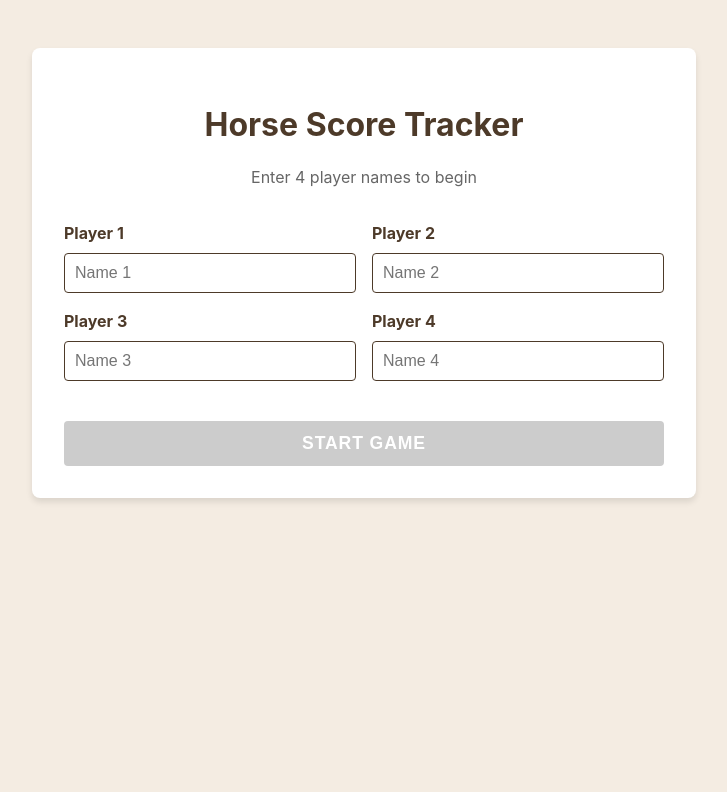
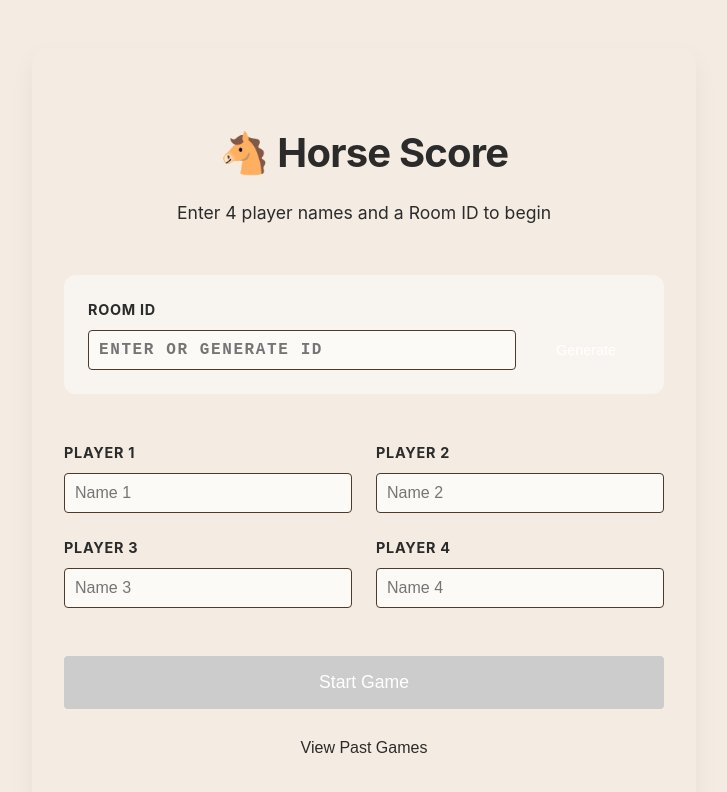
Before and after one commit to lethienan3196/horse-score, a React (Vite) app: page / in a window 1280 px wide. Shown: the top 792 px of the page, without its empty margins (276-1003 px from the left). Built offline with nearby package versions, Linux system fonts and the light colour scheme.

Commit message:
feat(06-01): Add Room ID support to SetupScreen

```diff
--- a/src/components/SetupScreen.css
+++ b/src/components/SetupScreen.css
@@ -1,78 +1,144 @@
 .setup-container {
   max-width: 600px;
   margin: 2rem auto;
-  padding: 2rem;
-  background-color: white;
-  border-radius: 8px;
-  box-shadow: 0 4px 6px rgba(0, 0, 0, 0.1);
+  padding: 3rem 2rem;
+  background-color: var(--color-bg-card);
+  border: 1px solid var(--color-border);
+  border-radius: 16px;
+  box-shadow: 0 10px 25px rgba(0, 0, 0, 0.05);
   text-align: center;
 }
 
+.setup-header {
+  margin-bottom: 3rem;
+}
+
 .setup-header h1 {
-  color: var(--color-earth-brown);
+  font-size: 2.5rem;
+  color: var(--color-primary);
   margin-bottom: 0.5rem;
+  letter-spacing: -0.02em;
 }
 
 .setup-header p {
-  color: #666;
-  margin-bottom: 2rem;
+  color: var(--color-text-muted);
+  font-size: 1.1rem;
 }
 
 .setup-form {
   display: flex;
   flex-direction: column;
-  gap: 1.5rem;
+  gap: 2rem;
+}
+
+.room-setup {
+  margin-bottom: 1rem;
+  padding: 1.5rem;
+  background-color: #f8f5f0;
+  border-radius: 12px;
+  border: 1px dashed var(--color-border);
+}
+
+.room-input-row {
+  display: flex;
+  gap: 1rem;
+}
+
+.room-input-row input {
+  flex: 1;
+  font-family: 'JetBrains Mono', 'Courier New', monospace;
+  font-weight: 700;
+  letter-spacing: 0.1em;
+  text-transform: uppercase;
+}
+
+.generate-button {
+  background-color: var(--color-secondary);
+  padding: 0 1.5rem;
+  font-size: 0.9rem;
+  white-space: nowrap;
+}
+
+.generate-button:hover {
+  background-color: var(--color-primary);
 }
 
 .inputs-grid {
   display: grid;
   grid-template-columns: 1fr 1fr;
-  gap: 1rem;
+  gap: 1.5rem;
 }
 
 .input-group {
   display: flex;
   flex-direction: column;
-  gap: 0.5rem;
+  gap: 0.6rem;
   text-align: left;
 }
 
 .input-group label {
-  font-weight: bold;
-  color: var(--color-earth-brown);
+  font-size: 0.9rem;
+  font-weight: 700;
+  color: var(--color-secondary);
+  text-transform: uppercase;
+  letter-spacing: 0.05em;
 }
 
 .input-group input {
   width: 100%;
   box-sizing: border-box;
+  background-color: #fcfaf7;
 }
 
 .error-message {
-  color: #d32f2f;
-  background-color: #fdecea;
-  padding: 0.75rem;
-  border-radius: 4px;
-  font-weight: 500;
+  color: var(--color-danger);
+  background-color: #fdf2f2;
+  padding: 1rem;
+  border-radius: 8px;
+  font-size: 0.95rem;
+  border: 1px solid rgba(164, 44, 44, 0.1);
+}
+
+.setup-actions {
+  display: flex;
+  flex-direction: column;
+  gap: 1.2rem;
+  margin-top: 1rem;
 }
 
 .start-button {
-  width: 100%;
-  margin-top: 1rem;
-  padding: 12px;
+  background-color: var(--color-success);
+  padding: 16px;
   font-size: 1.1rem;
-  font-weight: bold;
-  text-transform: uppercase;
-  letter-spacing: 0.05em;
-  background-color: var(--color-stable-green);
 }
 
-.start-button:disabled {
-  background-color: #ccc;
-  cursor: not-allowed;
+.history-link-button {
+  background-color: transparent;
+  color: var(--color-secondary);
+  border: 1px solid var(--color-secondary);
+  box-shadow: none;
+}
+
+.history-link-button:hover {
+  background-color: rgba(94, 65, 47, 0.05);
+  border-color: var(--color-primary);
+  color: var(--color-primary);
+}
+
+@media (max-width: 600px) {
+  .setup-container {
+    margin: 1rem;
+    padding: 2rem 1.5rem;
+  }
+
+  .setup-header h1 {
+    font-size: 2rem;
+  }
 }
 
 @media (max-width: 480px) {
   .inputs-grid {
     grid-template-columns: 1fr;
+    gap: 1rem;
   }
 }
--- a/src/components/SetupScreen.tsx
+++ b/src/components/SetupScreen.tsx
@@ -2,25 +2,27 @@ import React, { useState, useEffect } from 'react';
 import './SetupScreen.css';
 
 interface SetupScreenProps {
-  onStartGame: (playerNames: string[]) => void;
+  onStartGame: (playerNames: string[], roomId: string) => void;
+  onViewHistory: () => void;
 }
 
-const SetupScreen: React.FC<SetupScreenProps> = ({ onStartGame }) => {
+const SetupScreen: React.FC<SetupScreenProps> = ({ onStartGame, onViewHistory }) => {
   const [names, setNames] = useState<string[]>(['', '', '', '']);
+  const [roomId, setRoomId] = useState<string>('');
   const [error, setError] = useState<string | null>(null);
   const [isValid, setIsValid] = useState(false);
 
   useEffect(() => {
-    validateInputs(names);
-  }, [names]);
+    validateInputs(names, roomId);
+  }, [names, roomId]);
 
-  const validateInputs = (currentNames: string[]) => {
+  const validateInputs = (currentNames: string[], currentRoomId: string) => {
     const trimmedNames = currentNames.map(n => n.trim());
 
     // Check for empty names
     const hasEmpty = trimmedNames.some(n => n === '');
     if (hasEmpty) {
-      setError(null); // Don't show error yet if still typing
+      setError(null);
       setIsValid(false);
       return;
     }
@@ -29,6 +31,13 @@ const SetupScreen: React.FC<SetupScreenProps> = ({ onStartGame }) => {
     const uniqueNames = new Set(trimmedNames);
     if (uniqueNames.size !== 4) {
       setError('Each player must have a unique name.');
+      setIsValid(false);
+      return;
+    }
+
+    // Check for Room ID
+    if (!currentRoomId.trim()) {
+      setError(null);
       setIsValid(false);
       return;
     }
@@ -43,21 +52,45 @@ const SetupScreen: React.FC<SetupScreenProps> = ({ onStartGame }) => {
     setNames(newNames);
   };
 
+  const generateRoomId = () => {
+    const newRoomId = Math.random().toString(36).substring(2, 8).toUpperCase();
+    setRoomId(newRoomId);
+  };
+
   const handleSubmit = (e: React.FormEvent) => {
     e.preventDefault();
     if (isValid) {
-      onStartGame(names.map(n => n.trim()));
+      onStartGame(names.map(n => n.trim()), roomId.trim());
     }
   };
 
   return (
     <div className="setup-container">
       <header className="setup-header">
-        <h1>Horse Score Tracker</h1>
-        <p>Enter 4 player names to begin</p>
+        <h1>🐴 Horse Score</h1>
+        <p>Enter 4 player names and a Room ID to begin</p>
       </header>
 
       <form onSubmit={handleSubmit} className="setup-form">
+        <div className="room-setup">
+          <div className="input-group">
+            <label htmlFor="room-id">Room ID</label>
+            <div className="room-input-row">
+              <input
+                id="room-id"
+                type="text"
+                value={roomId}
+                onChange={(e) => setRoomId(e.target.value)}
+                placeholder="Enter or generate ID"
+                autoComplete="off"
+              />
+              <button type="button" onClick={generateRoomId} className="generate-button">
+                Generate
+              </button>
+            </div>
+          </div>
+        </div>
+
         <div className="inputs-grid">
           {names.map((name, index) => (
             <div key={index} className="input-group">
@@ -76,9 +109,14 @@ const SetupScreen: React.FC<SetupScreenProps> = ({ onStartGame }) => {
 
         {error && <div className="error-message">{error}</div>}
 
-        <button type="submit" disabled={!isValid} className="start-button">
-          Start Game
-        </button>
+        <div className="setup-actions">
+          <button type="submit" disabled={!isValid} className="start-button">
+            Start Game
+          </button>
+          <button type="button" onClick={onViewHistory} className="history-link-button">
+            View Past Games
+          </button>
+        </div>
       </form>
     </div>
   );
```
